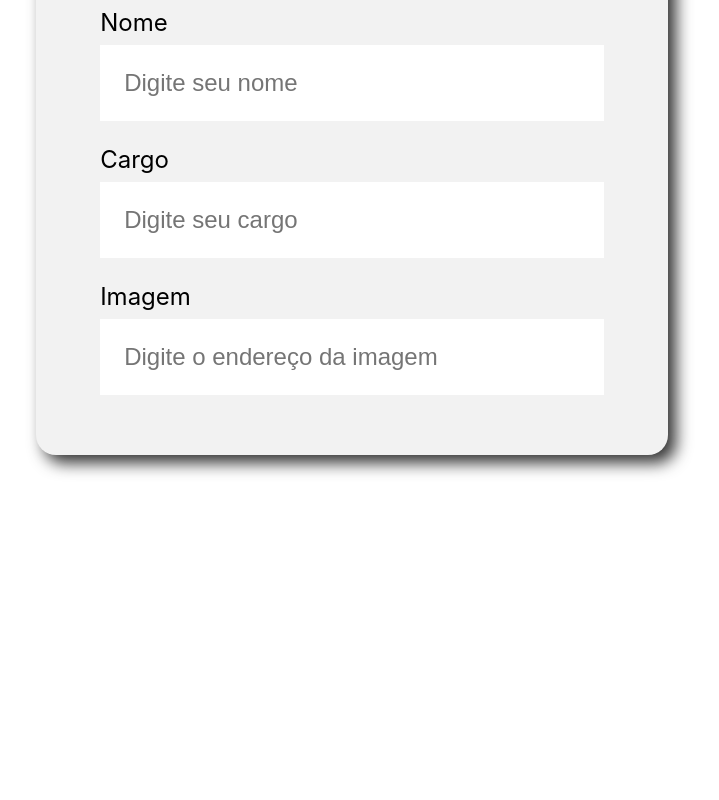
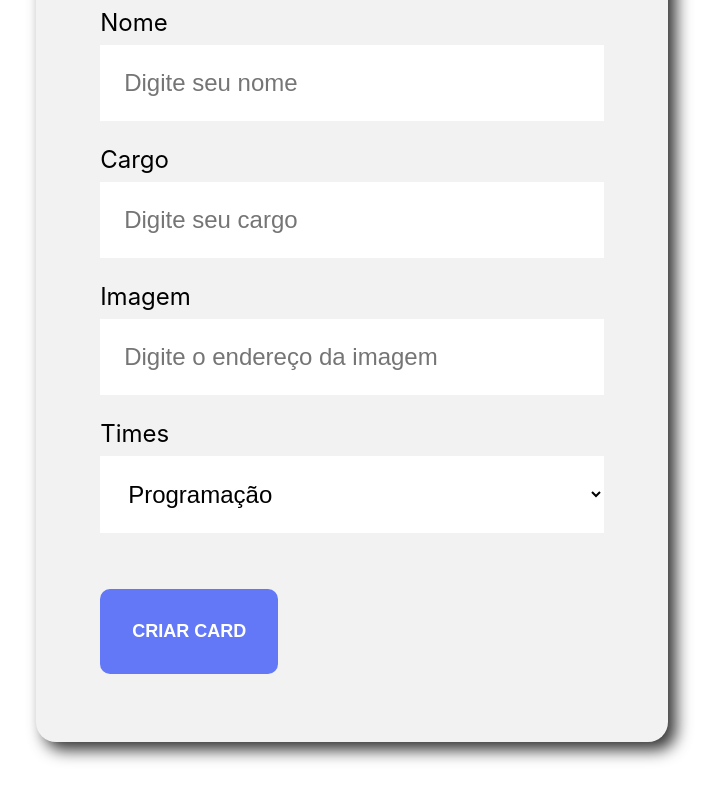
Before and after one commit to Guay16/Curso-NODE-Alura, a React (Create React App) app: page / in a window 1280 px wide. Shown: the part 741-1541 px from the top of the page, without its empty margins (288-1007 px from the left). Before the commit the page ends 1276 px from the top, so only its background shows below. Built offline with nearby package versions, Linux system fonts and the light colour scheme.

Commit message:
Aprendemos como passar props para um componente; Renderizamos listas com o .map; Trabalhamos com elementos aninhados usando a prop children; Ouvimos elementos disparados pelo DOM: o onSubmit do nosso form.

```diff
--- /dev/null
+++ b/src/Componentes/Botão/Botao.css
@@ -0,0 +1,15 @@
+.botao {
+    background-color: #6278f7;
+    border-radius: 10px;
+    font-weight: 700;
+    font-size: 18px;
+    padding: 32px;
+    border: none;
+    cursor: pointer;
+    color: #FFF;
+    margin: 32px 0;
+}
+
+.botao:hover {
+    color: #95FFD4
+}
--- /dev/null
+++ b/src/Componentes/Botão/index.js
@@ -0,0 +1,10 @@
+import './Botao.css'
+
+
+
+const Botao = (props) => {
+    return (<button className='botao'>
+        {props.children}
+    </button>)
+}
+export default Botao
--- a/src/Componentes/CampoTexto/index.js
+++ b/src/Componentes/CampoTexto/index.js
@@ -2,17 +2,70 @@ import "./CampoTexto.css"
 
 const CampoTexto = (props) => {
 
-    /*const placeholderModificada = `${props.placeholder}...`*/
-
-  return (
+   return (
           <div className="campo-texto">
               <label>
                 {props.label}
                 </label>
-              <input placeholder= {props.placeholder}
+              <input required={props.obrigatorio}  placeholder= {props.placeholder}
               />
           </div>
              )
                         }
 
 export default CampoTexto
+
+
+    /*
+    ************************** EXERCICIO *****************.
+
+Primeiro, ajuste o CampoTexto para receber as props relacionadas. Depois, crie o componente ListaSuspensa para permitir que o usuário selecione o time do colaborador.
+
+Em caso de dúvidas, não deixe de usar o fórum.import
+
+
+******************'./CampoTexto.css'*****************************
+
+const CampoTexto = (props) => {
+
+    const placeholderModificada = `${props.placeholder}...`
+
+    let valor = 'Guilherme Silveira'
+
+    const aoDigitado = (evento) => {
+        valor = evento.target.value
+        console.log(valor)
+    }
+
+    return (
+        <div className="campo-texto">
+            <label>
+                {props.label}
+            </label>
+            <input value={valor} onChange={aoDigitado} required={props.obrigatorio} placeholder={placeholderModificada}/>
+        </div>
+    )
+}
+
+export default CampoTexto
+
+**************************************ListaSuspensa/index.js***************************************
+
+import './ListaSuspensa.css'
+
+const ListaSuspensa = (props) => {
+    console.log(props.itens)
+
+    return (
+        <div className='lista-suspensa'>
+            <label>{props.label}</label>
+            <select required={props.required}>
+                {props.itens.map(item => {
+                    return <option key={item}>{item}</option>
+                })}
+            </select>
+        </div>
+    )
+}
+
+export default ListaSuspensa*/
--- a/src/Componentes/Formulario/index.js
+++ b/src/Componentes/Formulario/index.js
@@ -1,13 +1,35 @@
 import CampoTexto from '../CampoTexto'
+import ListaSuspensa from '../ListaSuspensa'
+import Botao from '../Botão'
 import './Formulario.css'
+
 const Formulario = ( )=> {
+    const times = [
+        'Programação',
+        'Front end',
+        'Data Science',
+        'DevOps',
+        'UX e Design',
+        'Mobile',
+        'Inovação e Gestão',
+    ]
+
+    const aoSalvar = (evento) => {
+        evento.preventDefault()
+        console.log('Form foi submetido')
+    }
+
             return (
                 <section className='formulario'>
-                    <form>
+                    <form onSubmit={aoSalvar} >
                         <h2> Preencha os dados abaixo para criar o card</h2>
-                          <CampoTexto label="Nome" placeholder ="Digite seu nome"/>
-                          <CampoTexto label="Cargo" placeholder ="Digite seu cargo"/>
-                          <CampoTexto label="Imagem" placeholder ="Digite o endereço da imagem"/>
+                          <CampoTexto obrigatorio = {true} label="Nome" placeholder ="Digite seu nome"/>
+                          <CampoTexto obrigatorio = {true} label="Cargo" placeholder ="Digite seu cargo"/>
+                          <CampoTexto  label="Imagem" placeholder ="Digite o endereço da imagem"/>
+                          <ListaSuspensa label= "Times" itens={times}/>
+                          <Botao> CRIAR CARD </Botao>
+
+
                     </form>
                 </section>
             )
--- /dev/null
+++ b/src/Componentes/ListaSuspensa/ListaSuspensa.css
@@ -0,0 +1,20 @@
+.lista-suspensa {
+    margin: 24px 0;
+
+}
+.lista-suspensa label {
+
+    display:block;
+    margin-bottom: 8px;
+    font-size: 24px;
+  }
+
+.lista-suspensa select {
+    background-color: #fff;
+    box-shadow: 10px 10px 30px rgba(0,0,0, 0.0);
+    width: 100%;
+    border: none;
+    font-size: 24px;
+    padding: 24px;
+    box-sizing: border-box;
+}
--- /dev/null
+++ b/src/Componentes/ListaSuspensa/index.js
@@ -0,0 +1,16 @@
+import './ListaSuspensa.css'
+
+const ListaSuspensa = (props) => {
+    return (
+        <div className= 'lista-suspensa'>
+            <label>{props.label}</label>
+            <select required = {props.required}>
+                {props.itens.map (item =>{
+                    return <option key={item}>{item}</option>
+                })}
+            </select>
+        </div>
+    )
+}
+
+export default ListaSuspensa;
```
